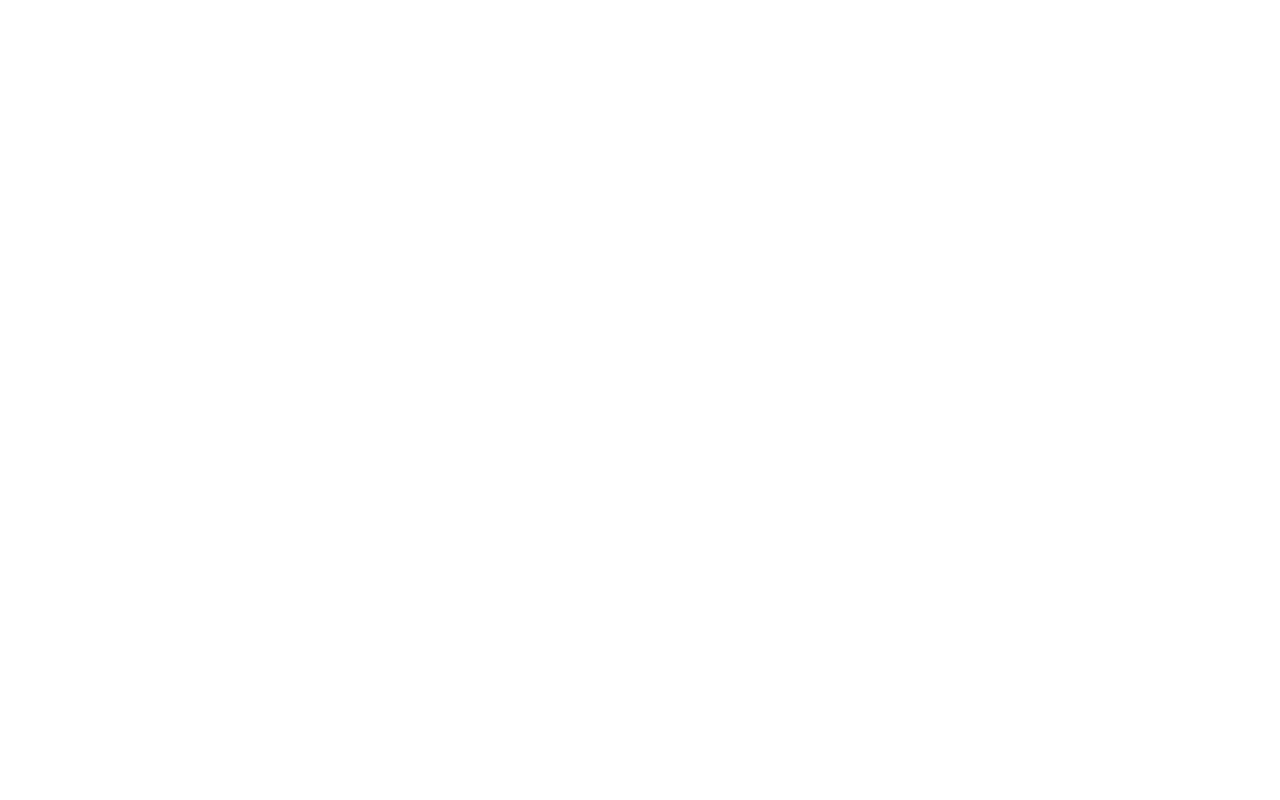
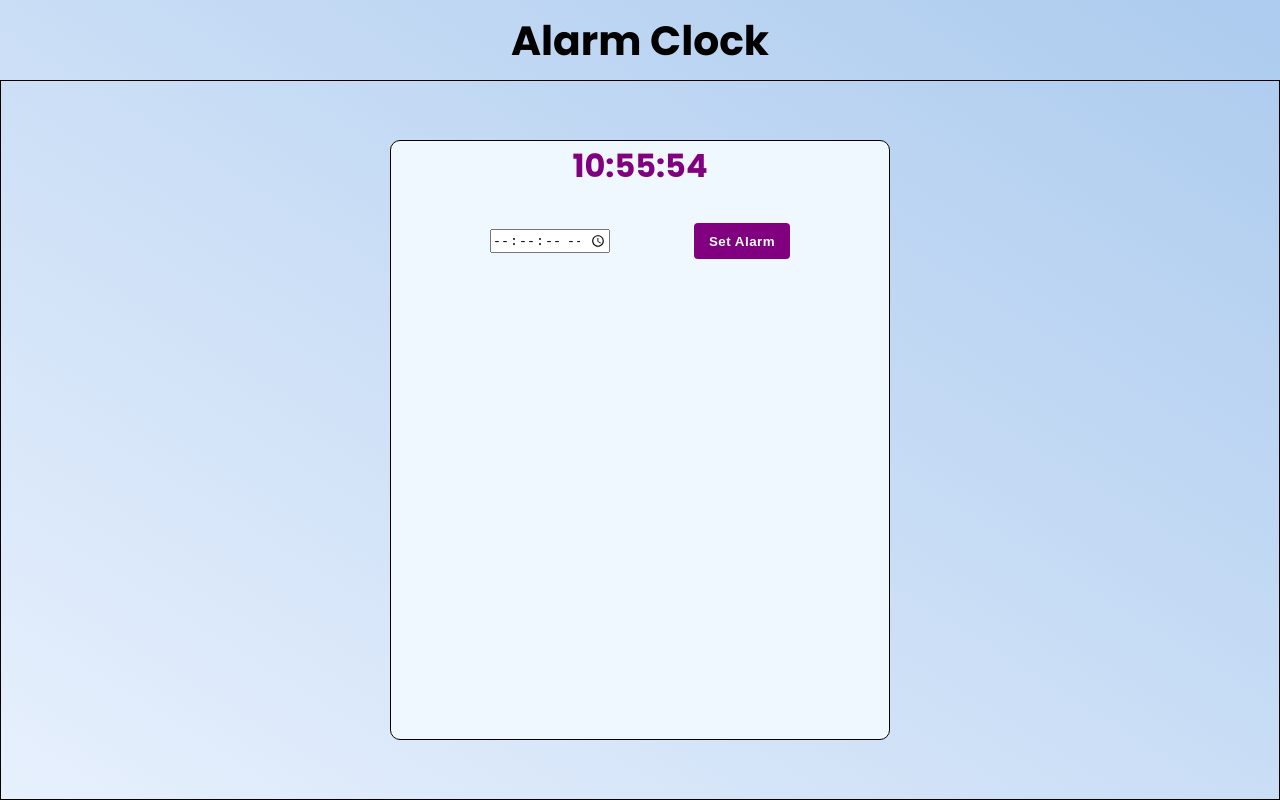
Before and after one commit to sahil137/alarm_clock_test, a plain HTML site: page index.html in a window 1280 px wide. Drawn offline with Linux system fonts and the light colour scheme.

Commit message:
add clock to app

```diff
--- a/index.html
+++ b/index.html
@@ -14,6 +14,23 @@
     <title>Alarm Clock</title>
   </head>
   <body>
+    <header>
+      <h2>Alarm Clock</h2>
+    </header>
+    <main>
+      <div class="alarm-clock-container">
+        <div class="clock-container">
+          <div id="time"></div>
+        </div>
+        <div class="alarm-input-container">
+          <form action="">
+            <input type="time" step="1" id="alarm-time" required />
+            <button type="submit" id="set-alarm-button">Set Alarm</button>
+          </form>
+        </div>
+        <div class="alarm-list-container"></div>
+      </div>
+    </main>
     <script src="./script.js"></script>
   </body>
 </html>
--- a/script.js
+++ b/script.js
@@ -0,0 +1,23 @@
+// Selectors
+
+// Event Listeners
+
+// Functions
+function updateTime() {
+  let date = new Date();
+
+  let hours = date.getHours();
+  let minutes = date.getMinutes();
+  let seconds = date.getSeconds();
+
+  hours = hours < 10 ? "0" + hours : hours;
+  minutes = minutes < 10 ? "0" + minutes : minutes;
+  seconds = seconds < 10 ? "0" + seconds : seconds;
+
+  let time = `${hours}:${minutes}:${seconds}`;
+
+  document.querySelector("#time").innerText = time;
+  setTimeout(updateTime, 1000);
+}
+
+updateTime();
--- a/style.css
+++ b/style.css
@@ -0,0 +1,107 @@
+* {
+  box-sizing: border-box;
+  padding: 0;
+  margin: 0;
+}
+
+body {
+  font-family: "Poppins", sans-serif;
+  background-image: linear-gradient(to bottom left, #accbee 0%, #e7f0fd 100%);
+  height: 100vh;
+}
+header {
+  min-height: 10vh;
+  width: 100%;
+  display: flex;
+  justify-content: center;
+  align-items: center;
+  font-size: 1.7rem;
+}
+main {
+  height: 90vh;
+  width: 100vw;
+  display: flex;
+  justify-content: space-evenly;
+  align-items: center;
+  flex-direction: column;
+  border: 1px solid black;
+}
+
+.alarm-clock-container {
+  height: 600px;
+  width: 500px;
+  border: 1px solid rgb(0, 0, 0);
+  border-radius: 10px;
+  -webkit-border-radius: 10px;
+  -moz-border-radius: 10px;
+  -ms-border-radius: 10px;
+  -o-border-radius: 10px;
+  background-color: aliceblue;
+}
+
+/* Styles for Clock */
+.clock-container {
+  height: 50px;
+  display: flex;
+  justify-content: center;
+  align-items: center;
+}
+
+#time {
+  font-size: 2rem;
+  font-weight: 600;
+  color: purple;
+  margin: auto;
+}
+
+/* Styles for alarm input */
+.alarm-input-container {
+  /* border: 1px solid black; */
+  height: 100px;
+  display: flex;
+  justify-content: center;
+  align-items: center;
+}
+.alarm-input-container form {
+  width: 300px;
+  height: 50px;
+  /* border: 1px solid black; */
+  display: flex;
+  justify-content: space-between;
+  align-items: center;
+}
+
+#alarm-time {
+  width: 120px;
+  outline: none;
+}
+
+/* Buttons */
+
+.alarm-input-container button {
+  letter-spacing: 0.5px;
+  height: 2.2rem;
+  width: 6rem;
+  padding: 5px;
+  color: white;
+  font-weight: bolder;
+  background-color: purple;
+  border: none;
+  border-radius: 4px;
+  -webkit-border-radius: 4px;
+  -moz-border-radius: 4px;
+  -ms-border-radius: 4px;
+  -o-border-radius: 4px;
+  transition: all 0.2s ease-in-out;
+  -webkit-transition: all 0.2s ease-in-out;
+  -moz-transition: all 0.2s ease-in-out;
+  -ms-transition: all 0.2s ease-in-out;
+  -o-transition: all 0.2s ease-in-out;
+}
+
+.alarm-input-container button:hover {
+  cursor: pointer;
+  background-color: transparent;
+  border: 1px solid purple;
+  color: purple;
+}
```
